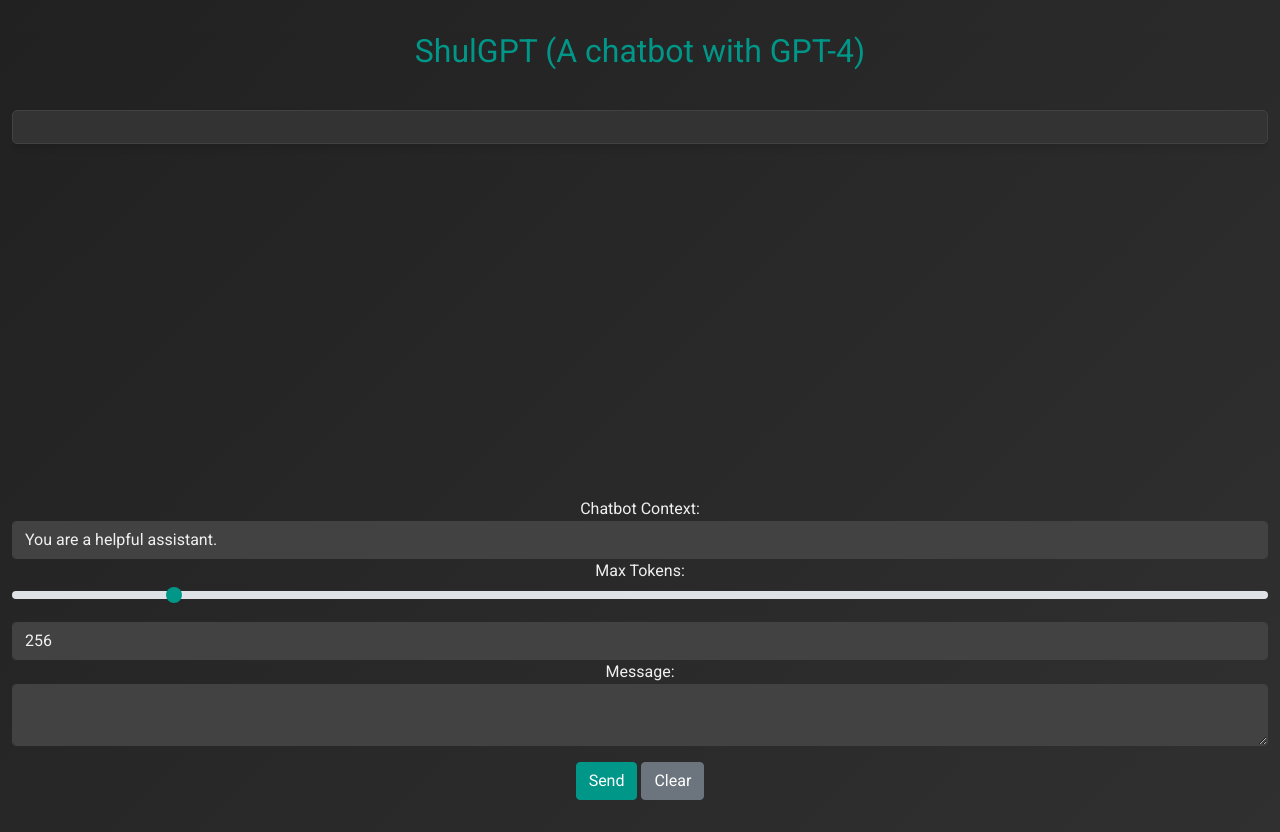
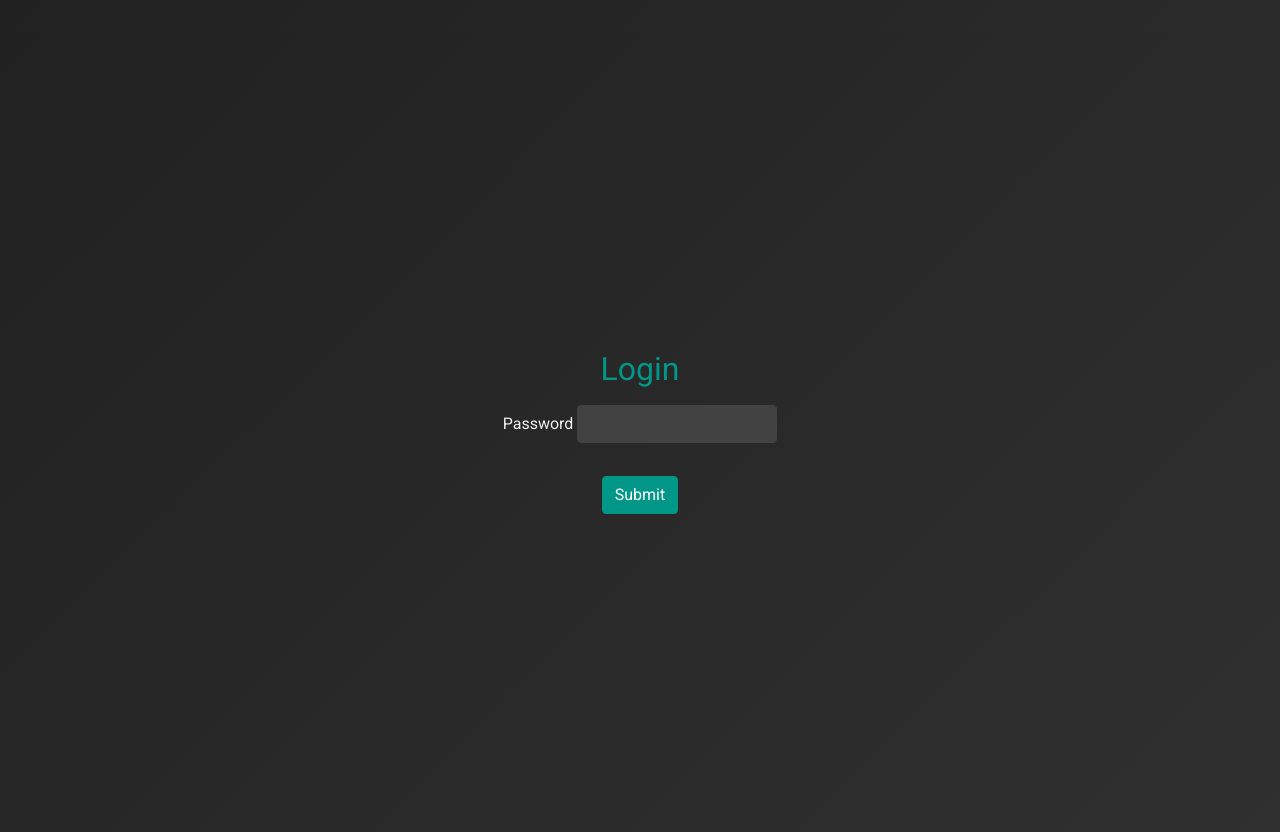
Before and after one commit to AnshulDesai/ShulGPT, a Flask app: page / in a window 1280 px wide. Run offline with Flask 2, Linux system fonts and the light colour scheme; some libraries are stand-ins or nearby versions.

Commit message:
Added login screen and hides token slider for Vercel.

```diff
--- a/app.py
+++ b/app.py
@@ -11,9 +11,16 @@ app = Flask(__name__)
 openai.api_key = os.getenv('OPENAI_API_KEY')
 
 
-@app.route("/")
+@app.route("/", methods=["GET", "POST"])
 def index():
-    return render_template("index.html")
+    if request.method == "POST":
+        submitted_password = request.form.get("password")
+        if submitted_password == os.getenv("PAGE_PASSWORD"):
+            return render_template("index.html")
+        else:
+            return render_template("login.html", error="Invalid password.")
+    else:
+        return render_template("login.html")
 
 
 @app.route("/generate-text", methods=["POST"])
--- a/templates/index.html
+++ b/templates/index.html
@@ -349,6 +349,22 @@
 
         $("#text-form").addClass("animated fadeIn");
         $("button").addClass("animated fadeIn");
+
+        function isRunningLocally() {
+            return window.location.hostname === "localhost" || window.location.hostname === "127.0.0.1";
+        }
+
+        function updateSliderAvailability() {
+            if (isRunningLocally()) {
+                $("#max_tokens_range").removeAttr("disabled");
+                $("#max_tokens_number").removeAttr("disabled");
+            } else {
+                $("#max_tokens_range").attr("disabled", true);
+                $("#max_tokens_number").attr("disabled", true);
+            }
+        }
+
+        updateSliderAvailability();
     </script>
 </body>
 
--- /dev/null
+++ b/templates/login.html
@@ -0,0 +1,85 @@
+<!doctype html>
+<html lang="en">
+
+<head>
+    <meta charset="utf-8">
+    <meta name="viewport" content="width=device-width, initial-scale=1">
+    <title>Login</title>
+    <link href="https://fonts.googleapis.com/css?family=Roboto&display=swap" rel="stylesheet">
+    <link href="https://cdn.jsdelivr.net/npm/bootstrap@5.1.3/dist/css/bootstrap.min.css" rel="stylesheet">
+    <style>
+        body,
+        html {
+            height: 100%;
+            font-family: 'Roboto', sans-serif;
+            background: linear-gradient(135deg, #212121 0%, #303030 100%);
+            color: #f0f0f0;
+        }
+
+        h1 {
+            margin-bottom: 1rem;
+            font-size: 2rem;
+            color: #009688;
+        }
+
+        .container {
+            max-width: 100%;
+            margin: 2rem auto;
+            text-align: center;
+            height: 100%;
+            display: flex;
+            flex-direction: column;
+            justify-content: center;
+        }
+
+        .form-control {
+            background-color: #424242;
+            color: #f0f0f0;
+            border-color: #424242;
+        }
+
+        .form-control:focus {
+            background-color: #424242;
+            color: #f0f0f0;
+            border-color: #009688;
+            box-shadow: 0 0 0 0.25rem rgba(0, 150, 136, 0.25);
+        }
+
+        .btn-primary {
+            background-color: #009688;
+            border-color: #009688;
+        }
+
+        .btn-primary:hover {
+            background-color: #00796b;
+            border-color: #00796b;
+        }
+
+        .btn-primary:focus {
+            box-shadow: 0 0 0 0.25rem rgba(0, 150, 136, 0.25);
+        }
+
+        .password-input {
+            width: 200px;
+            display: inline-block;
+        }
+    </style>
+</head>
+
+<body>
+    <div class="container">
+        <h1>Login</h1>
+        {% if error %}
+        <div class="alert alert-danger">{{ error }}</div>
+        {% endif %}
+        <form action="/" method="post">
+            <div class="mb-3">
+                <label for="password" class="form-label">Password</label>
+                <input type="password" class="form-control password-input" id="password" name="password" required>
+            </div>
+            <button type="submit" class="btn btn-primary mt-3">Submit</button>
+        </form>
+    </div>
+</body>
+
+</html>
```
Also changed, not shown: vercel.json.
